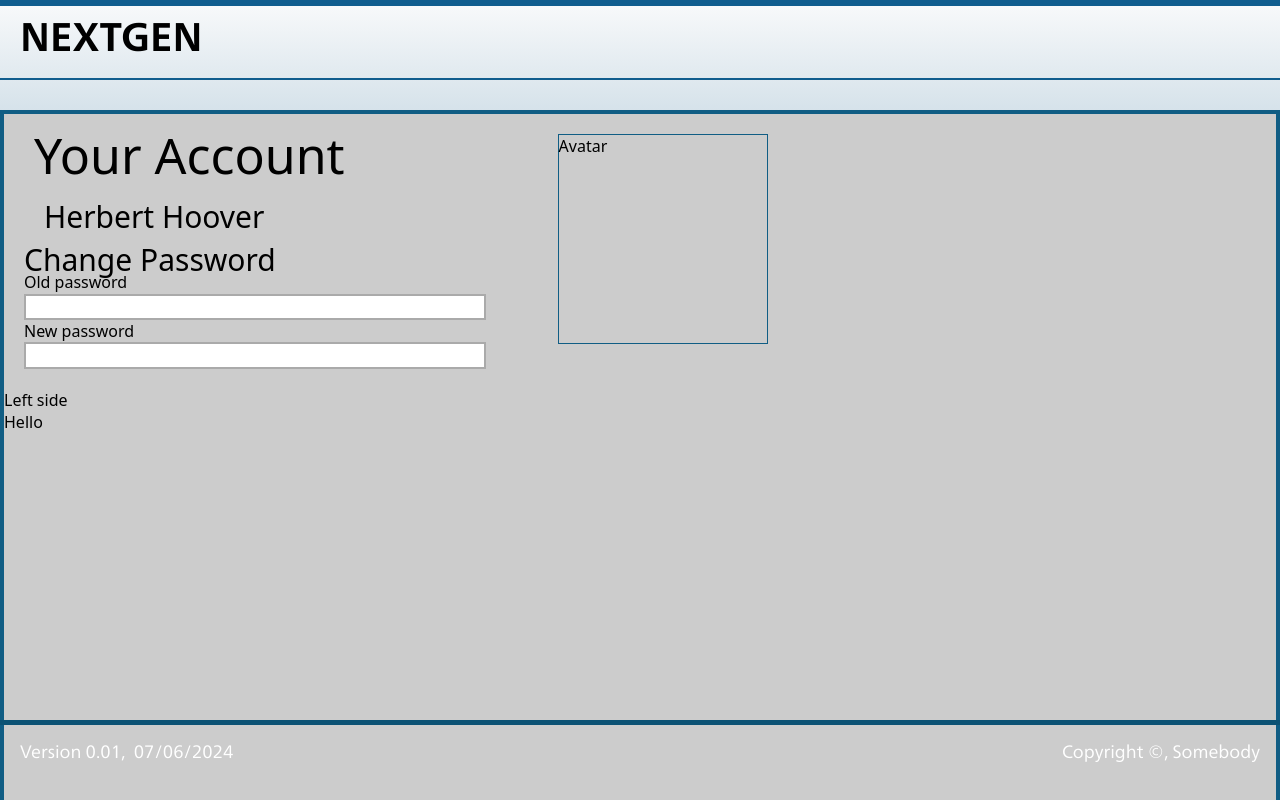
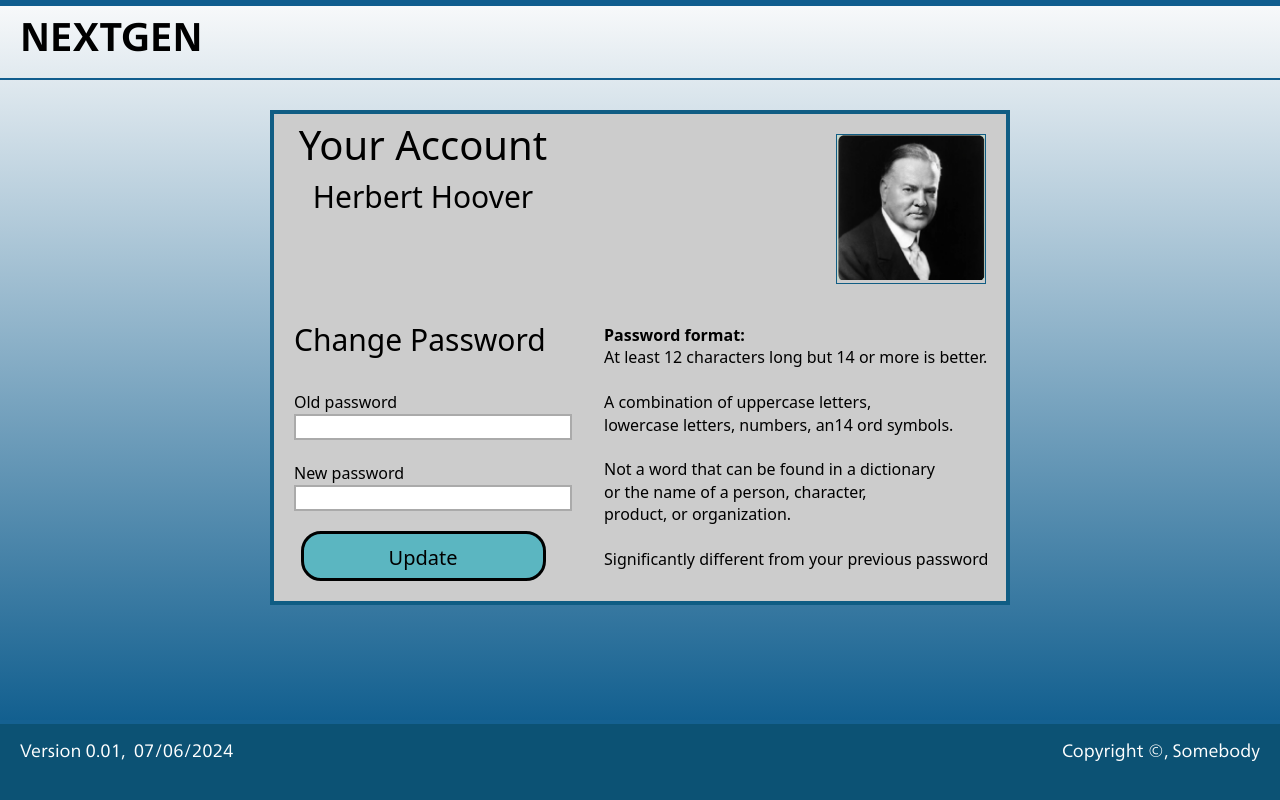
Before and after one commit to NOAA-OWP/ngencerf-ui, a Nuxt app: page /User in a window 1280 px wide. Shown: the top 800 px of the page. Built offline with nearby package versions, Linux system fonts and the light colour scheme.

Commit message:
Comleted formatting of the user page.  Needs backend stuff

```diff
--- a/components/AppFooter.vue
+++ b/components/AppFooter.vue
@@ -28,11 +28,14 @@ const info = json;
     height: 80px;
     color: #fff;
     z-index: 9999;
+    background-color: $ngwcp_primary3;
+
 }
 
+
 .topBar {
-    background-color: $ngwcp_primary3;
-    height: 5px;
+    background-color: #156191;
+    height: 4px;
 }
 
 .version,
--- a/pages/User.vue
+++ b/pages/User.vue
@@ -1,35 +1,41 @@
 <template>
   <!-- User Page -->
-  <div class="grid row-auto @container">
   <div id="UserBox">
-      <div class="grid grid-cols-5 gap-3">
-        <div class="col-span-2">
+    <div class="grid grid-cols-12 gap-3">
+      <div class="col-span-5">
         <div class="ttl">Your Account</div>
         <div class="name">{{ accountName }}</div>
 
         <div class="passwordBox grid row-auto">
           <div class="chgpwd">Change Password</div>
-            <div>Old password</div>
+          <div class="pwdspacer">Old password</div>
           <div><input type="password" /></div>
+          <p>&nbsp;</p>
           <div>New password</div>
           <div><input type="password" /></div>
         </div>
-        </div>
-        <div class="col-span-3">
-          <div id="avatar">Avatar</div>
+        <div class="buttonArea">
+          <button id="UpdateButton">Update</button>
         </div>
       </div>
-      <div class="grid grid-cols-5 gap-3">
-        <div class="col-span-2">
-            Left side
-          <!-- <div class="passwordBox grid row-auto">
-            <div class="chgpwd">Change Password</div>
-            <div>Old password</div>
-            <div><input type="password" /></div>
-            <div>New password</div>
-            <div><input type="password" /></div>
-          </div> -->
-          <div class="col-span-3">Hello</div>
+      <div class="col-span-7">
+        <div id="avatar" class="row">
+          <div><img src="@/assets/styles/img/herbie.png" /></div>
+        </div>
+        <div id="passwordNotes" class="row">
+          <p>
+            <strong>Password format:</strong><br />
+            At least 12 characters long but 14 or more is better.<br /><br />
+
+            A combination of uppercase letters,<br />
+            lowercase letters, numbers, an14 ord symbols.<br /><br />
+
+            Not a word that can be found in a dictionary<br />
+            or the name of a person, character,<br />
+            product, or organization.<br /><br />
+
+            Significantly different from your previous password
+          </p>
         </div>
       </div>
     </div>
@@ -42,33 +48,60 @@ const accountName = "Herbert Hoover";
 <style lang="scss" scoped>
 @import "/assets/styles/styles.scss";
 
+
 #UserBox {
   margin: 30px auto 0 auto;
-  width: 100vw;
-  height: 100vw;
+  width: 740px;
+  height: 495px;
   border: 4px solid #105d84;
   background-color: #cccccc;
   #avatar {
-    width: 210px;
-    height: 210px;
-    margin: 20px 40px;
+    width: 150px;
+    height: 150px;
+float:right;
+    margin: 20px 20px 40px 0;
+
     border: 1px solid #105d84;
-
+    text-align: right;
     vertical-align: top;
   }
+  #passwordNotes p {
+    text-align: left;
+    margin-left: 20px;
+  }
+  .buttonArea {
+    text-align: center;
+    #UpdateButton {
+      font-size: 20px;
+      margin: 20px auto;
+      text-align: center;
+      border: 3px solid #000;
+      background-color: #5bb6c1;
+      border-radius: 20px;
+      width: 245px;
+      height: 50px;
+      padding-top: 3px;
+    }
+  }
   .ttl {
-    margin: 30px 0 0 30px;
-    font-size: 50px;
+    //margin: 30px 0 0 30px;
+    font-size: 40px;
+    margin-top: 20px;
+    text-align: center;
   }
   .name {
     font-size: 30px;
-    margin: 40px 0 0 40px;
+    text-align: center;
+    margin-top: 30px;
   }
   .chgpwd {
     font-size: 30px;
   }
   .passwordBox {
-    margin: 20px;
+    margin: 120px 0 0 20px;
+  }
+  .pwdspacer {
+    margin-top: 40px;
   }
 }
 </style>
```
Also changed, not shown: assets/styles/img/herbie.png (added). Lines whose indentation alone changed are shown as unchanged.
